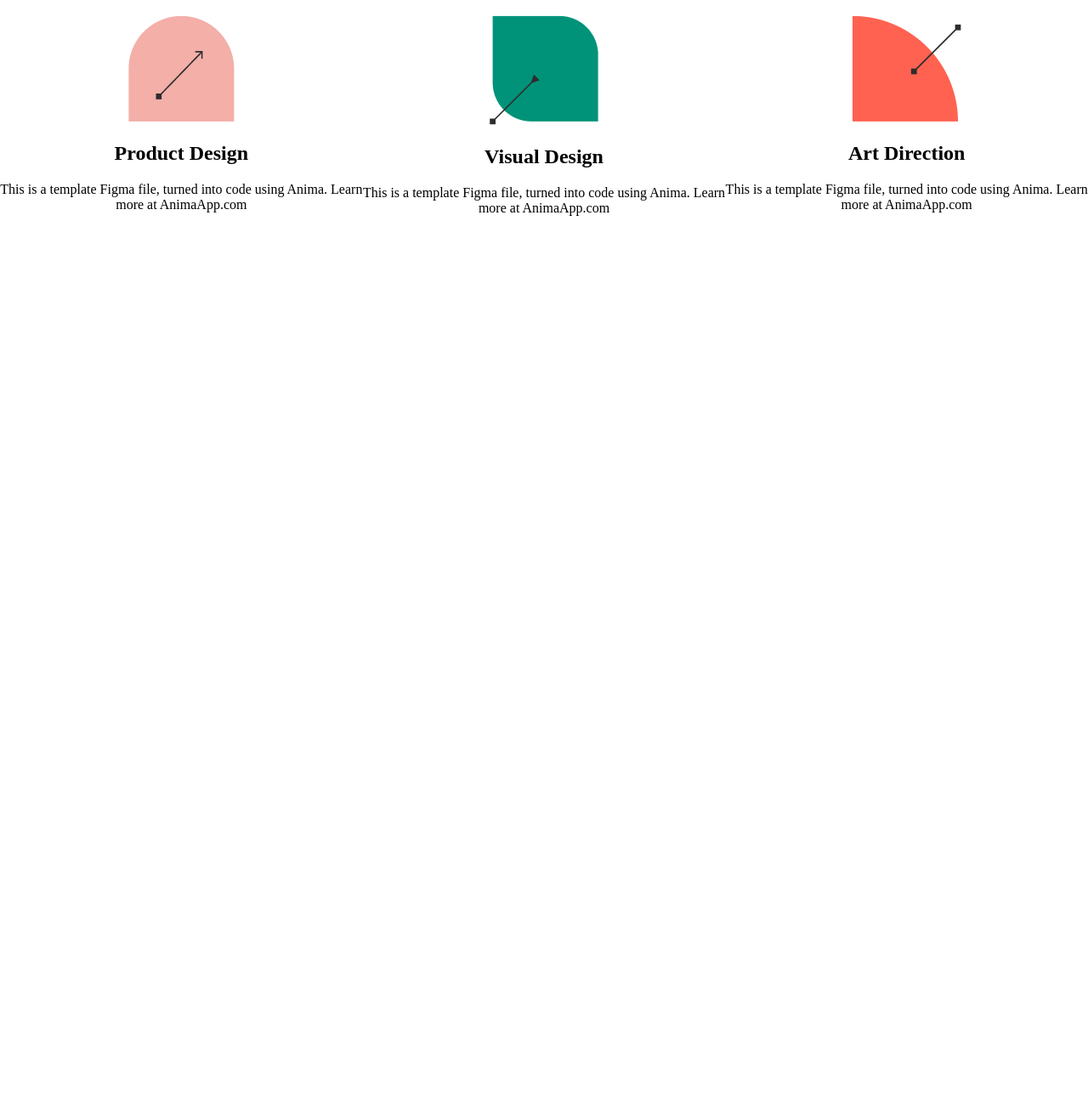
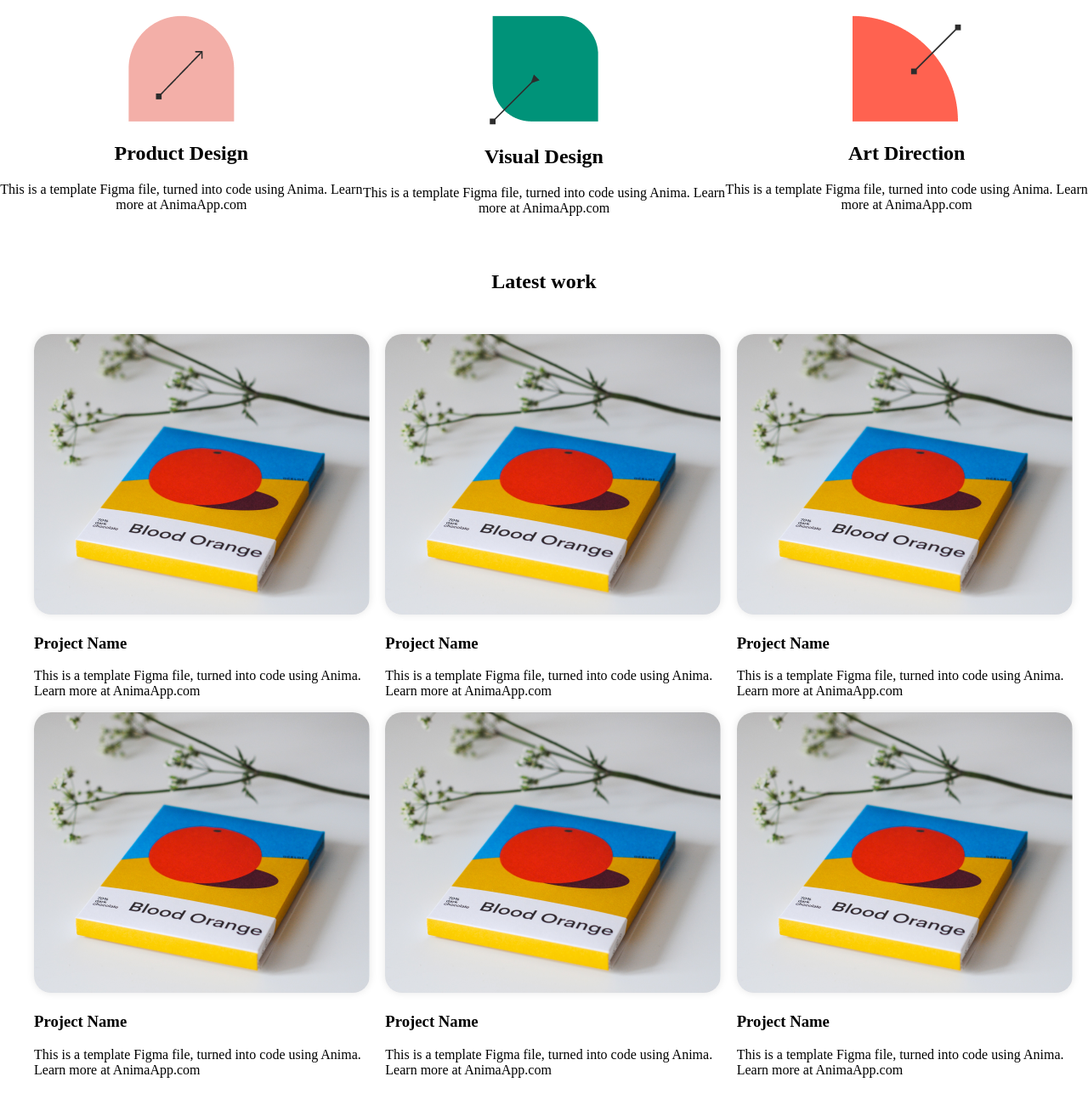
Before and after one commit to sergiuchilat/nortek-29.02.2024, a plain HTML site: page index.html in a window 1280 px wide. Shown: the part 600-1900 px from the top of the page at 85% size. Before the commit the page ends 870 px from the top, so only its background shows below. Drawn offline with Linux system fonts and the light colour scheme; files whose address does not match are found by name.

Commit message:
Add section Portfolio

```diff
--- a/app.css
+++ b/app.css
@@ -44,11 +44,27 @@ header button{
     padding: 2em 6em;
 }
 
-section{
+section#services{
     display: flex;
     margin-top: 8em;
 }
 
-section div{
+section#services div{
     text-align: center;
 }
+
+section#portfolio h2{
+    text-align: center;
+    margin: 2em;
+}
+
+section#portfolio ul{
+    list-style: none;
+    display: grid;
+    grid-template-columns: repeat(3, 1fr);
+}
+
+section#portfolio ul li img{
+    border-radius: 20px;
+    box-shadow: 0 0 10px 0 rgba(0, 0, 0, 0.1);
+}
--- a/index.html
+++ b/index.html
@@ -26,28 +26,64 @@
                 projects to work on. Let's make something great together!</p>
             <button>Contact</button>
         </div>
-        <img src="HeaderImage 1.png" alt="">
+        <img src="img/HeaderImage 1.png" alt="">
 
     </header>
-    <section>
+    <section id="services">
         <div>
-            <img src="Skills Card Icon-1.png" alt="">
+            <img src="img/Skills Card Icon-1.png" alt="">
             <h2>Product Design</h2>
             <p>This is a template Figma file, turned into code using Anima. Learn more at AnimaApp.com</p>
         </div>
 
         <div>
-            <img src="Skills Card Icon-2.png" alt="">
+            <img src="img/Skills Card Icon-2.png" alt="">
             <h2>Visual Design</h2>
             <p>This is a template Figma file, turned into code using Anima. Learn more at AnimaApp.com</p>
         </div>
 
         <div>
-            <img src="Skills Card Icon-3.png" alt="">
+            <img src="img/Skills Card Icon-3.png" alt="">
             <h2>Art Direction</h2>
             <p>This is a template Figma file, turned into code using Anima. Learn more at AnimaApp.com</p>
         </div>
     </section>
+
+    <section id="portfolio">
+        <h2>Latest work</h2>
+        <ul>
+            <li>
+                <img src="img/portfolio/Image (5).png" alt="">
+                <h3>Project Name</h3>
+                <p>This is a template Figma file, turned into code using Anima. Learn more at AnimaApp.com</p>
+            </li>
+            <li>
+                <img src="img/portfolio/Image (5).png" alt="">
+                <h3>Project Name</h3>
+                <p>This is a template Figma file, turned into code using Anima. Learn more at AnimaApp.com</p>
+            </li>
+            <li>
+                <img src="img/portfolio/Image (5).png" alt="">
+                <h3>Project Name</h3>
+                <p>This is a template Figma file, turned into code using Anima. Learn more at AnimaApp.com</p>
+            </li>
+            <li>
+                <img src="img/portfolio/Image (5).png" alt="">
+                <h3>Project Name</h3>
+                <p>This is a template Figma file, turned into code using Anima. Learn more at AnimaApp.com</p>
+            </li>
+            <li>
+                <img src="img/portfolio/Image (5).png" alt="">
+                <h3>Project Name</h3>
+                <p>This is a template Figma file, turned into code using Anima. Learn more at AnimaApp.com</p>
+            </li>
+            <li>
+                <img src="img/portfolio/Image (5).png" alt="">
+                <h3>Project Name</h3>
+                <p>This is a template Figma file, turned into code using Anima. Learn more at AnimaApp.com</p>
+            </li>
+        </ul>
+    </section>
 </body>
 
 </html>
```
Also changed, not shown: img/HeaderImage 1.png (renamed from HeaderImage 1.png), img/Skills Card Icon-1.png (renamed from Skills Card Icon-1.png), img/Skills Card Icon-2.png (renamed from Skills Card Icon-2.png), img/Skills Card Icon-3.png (renamed from Skills Card Icon-3.png), img/nortek-logo.png (renamed from nortek-logo.png), img/portfolio/Image (5).png (added), img/portfolio/Image (6).png (added), img/portfolio/Image (7).png (added), img/portfolio/Image (8).png (added), img/portfolio/Image (9).png (added), 1 other file.
